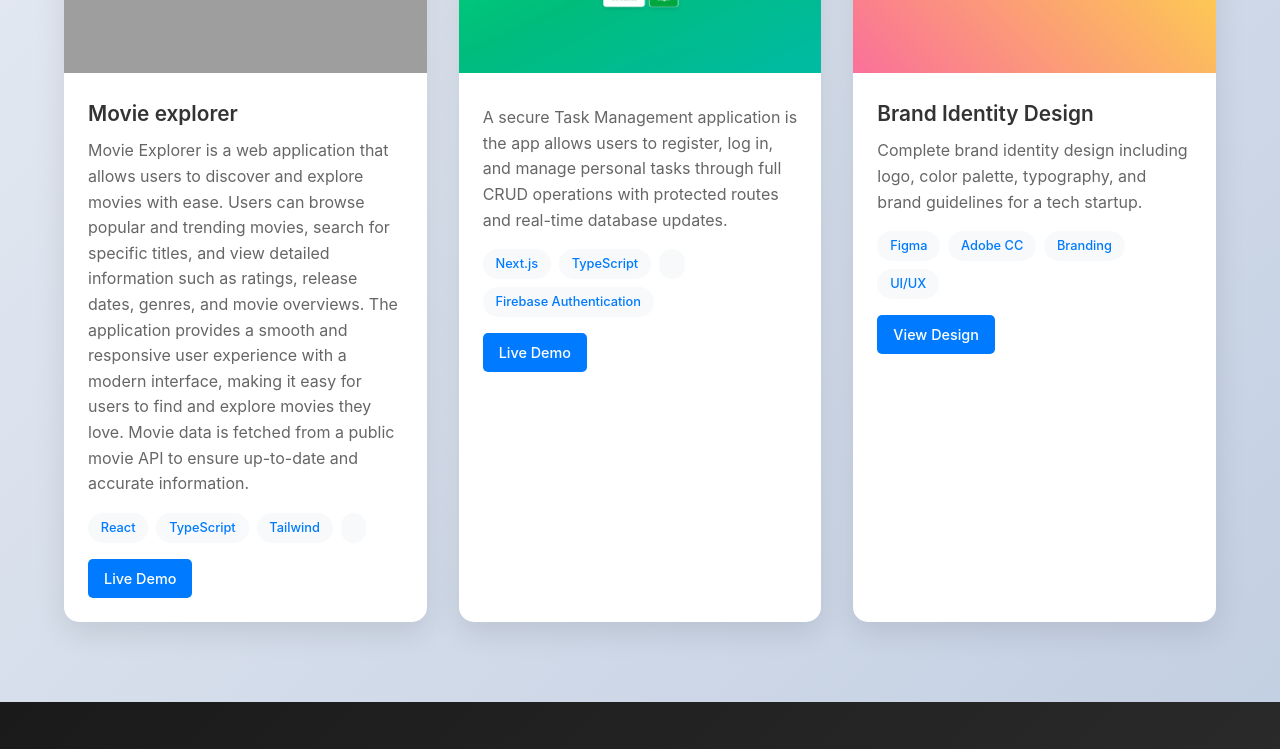
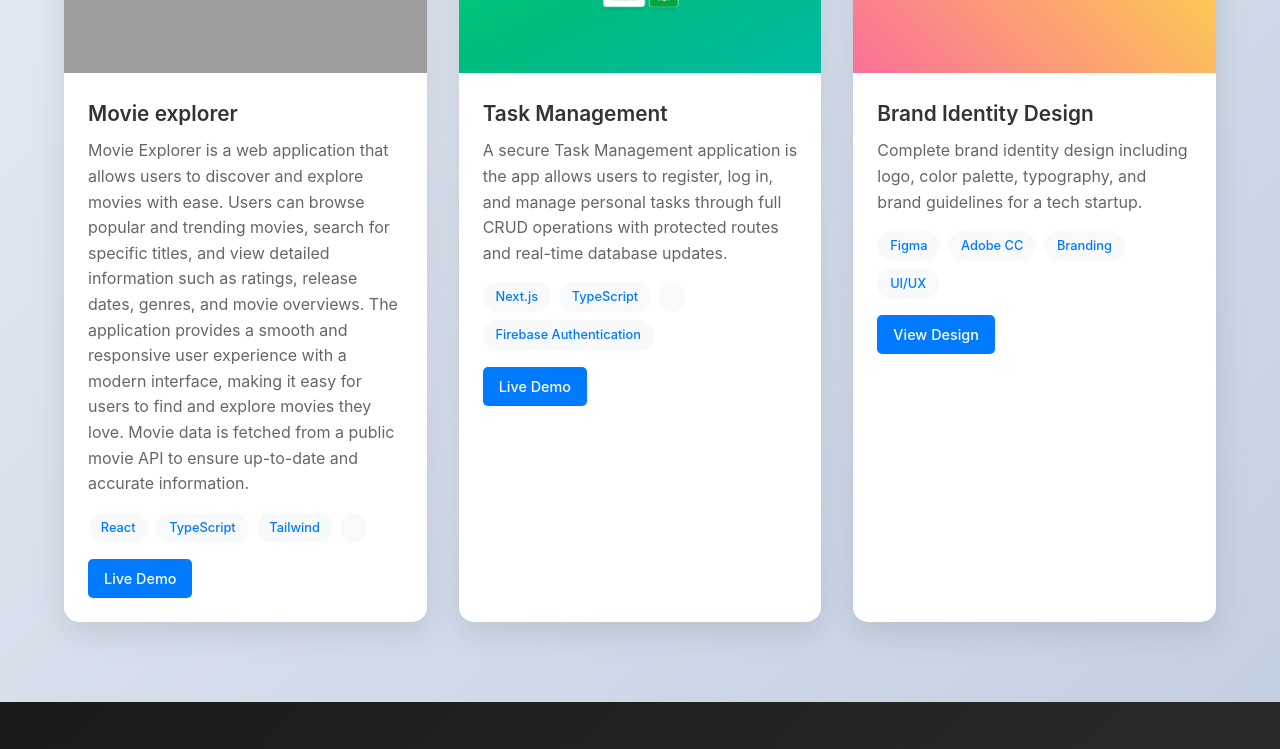
Before and after one commit to graceniyigena34/Portifolio-2-, a plain HTML site: page Project.html in a window 1280 px wide. Shown: the part 1252-2001 px from the top of the page. Drawn offline with Linux system fonts and the light colour scheme; grey boxes are pictures that could not be loaded.

Commit message:
changed the name of the project

```diff
--- a/Project.html
+++ b/Project.html
@@ -668,7 +668,7 @@ Movie Explorer is a web application that allows users to discover and explore mo
         </div>
     </div>
     <div class="project-content">
-        <h3 class="project-title"></h3>
+        <h3 class="project-title">Task Management</h3>
         <p class="project-description">
 A secure Task Management application is the app allows users to register, log in, and manage personal tasks through full CRUD operations with protected routes and real-time database updates.
         </p>
```
